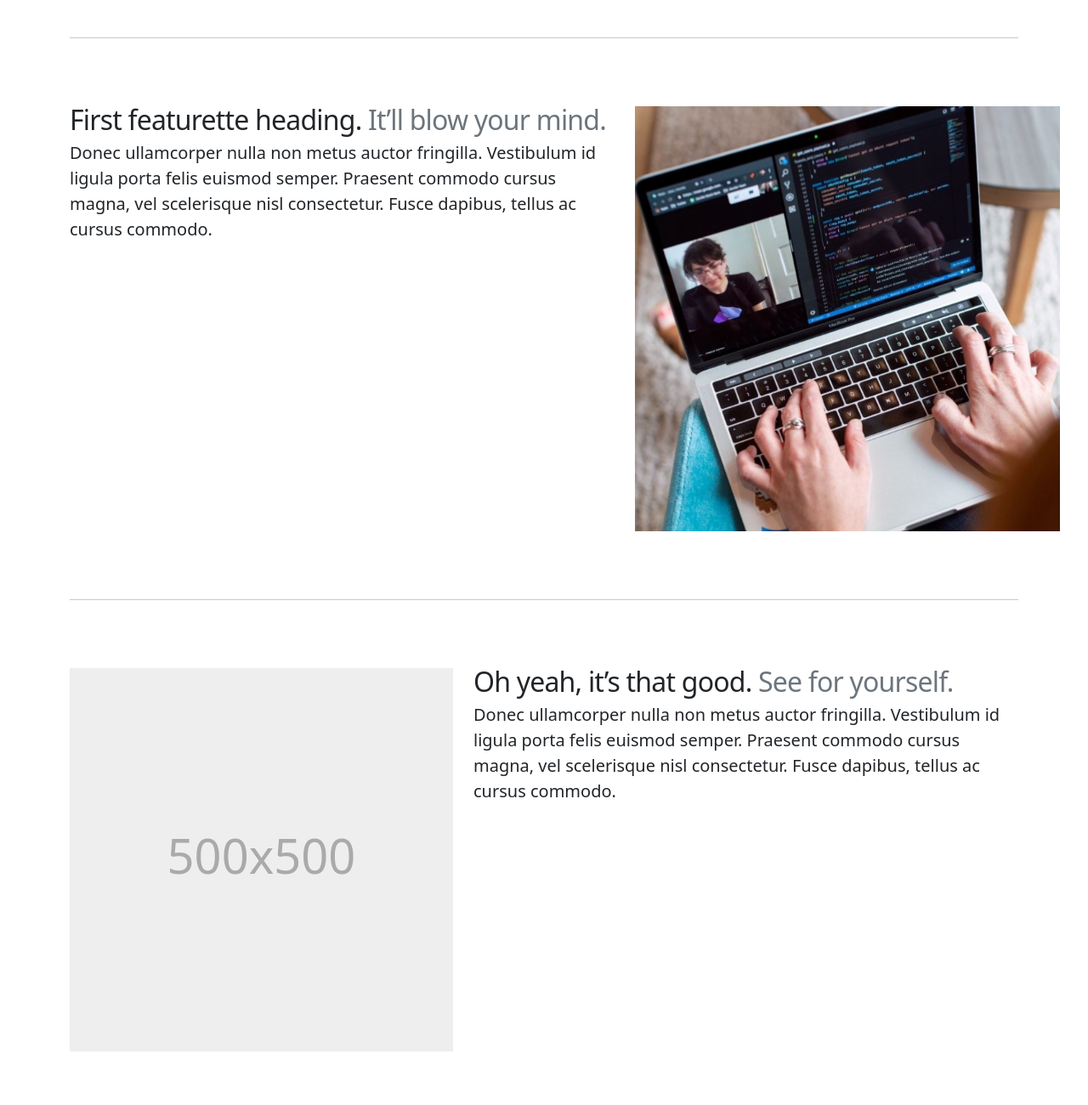
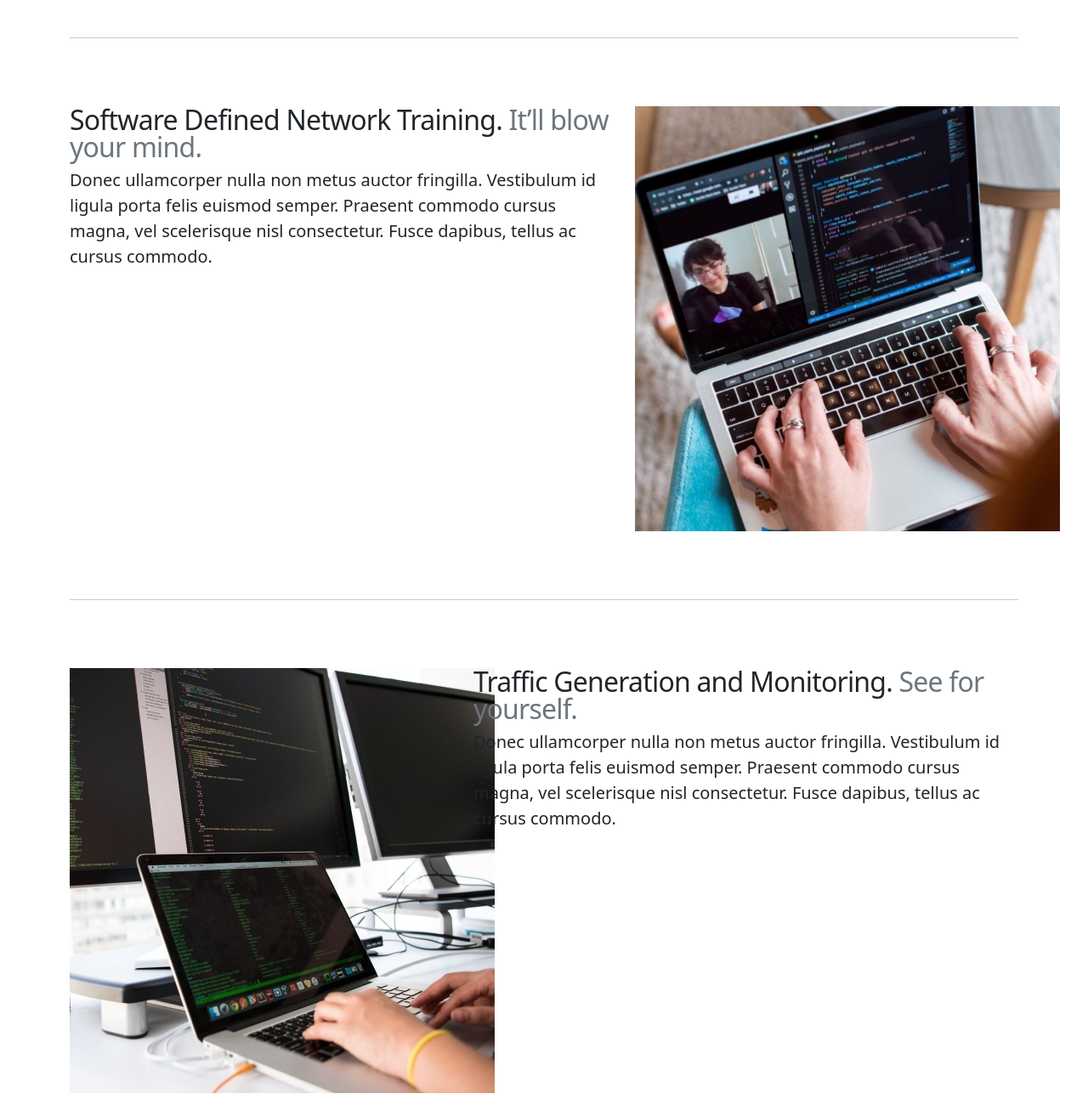
Before and after one commit to gmoisio/gmoisio.github.io, a plain HTML site: page index.html in a window 1280 px wide. Shown: the part 440-1740 px from the top of the page at 85% size. Drawn offline with nearby package versions, Linux system fonts and the light colour scheme.

Commit message:
modify index.html

```diff
--- a/index.html
+++ b/index.html
@@ -37,7 +37,8 @@
     <hr class="featurette-divider">
     <div class="row featurette">
       <div class="col-md-7">
-        <h2 class="featurette-heading">First featurette heading. <span class="text-muted">It’ll blow your mind.</span>
+        <h2 class="featurette-heading">Software Defined Network Training. <span class="text-muted">It’ll blow your
+            mind.</span>
         </h2>
         <p class="lead">Donec ullamcorper nulla non metus auctor fringilla. Vestibulum id ligula porta felis euismod
           semper. Praesent commodo cursus magna, vel scelerisque nisl consectetur. Fusce dapibus, tellus ac cursus
@@ -50,18 +51,14 @@
     <hr class="featurette-divider">
     <div class="row featurette">
       <div class="col-md-7 order-md-2">
-        <h2 class="featurette-heading">Oh yeah, it’s that good. <span class="text-muted">See for yourself.</span></h2>
+        <h2 class="featurette-heading">Traffic Generation and Monitoring. <span class="text-muted">See for
+            yourself.</span></h2>
         <p class="lead">Donec ullamcorper nulla non metus auctor fringilla. Vestibulum id ligula porta felis euismod
           semper. Praesent commodo cursus magna, vel scelerisque nisl consectetur. Fusce dapibus, tellus ac cursus
           commodo.</p>
       </div>
       <div class="col-md-5 order-md-1">
-        <svg class="bd-placeholder-img bd-placeholder-img-lg featurette-image img-fluid mx-auto" width="500"
-          height="500" xmlns="http://www.w3.org/2000/svg" role="img" aria-label="Placeholder: 500x500"
-          preserveAspectRatio="xMidYMid slice" focusable="false">
-          <title>Placeholder</title>
-          <rect width="100%" height="100%" fill="#eee" /><text x="50%" y="50%" fill="#aaa" dy=".3em">500x500</text>
-        </svg>
+        <img src="img/monitoring.jpg" height="500" width="500" alt="Monitoring by Gilbert MOISIO">
       </div>
     </div>
     <hr class="featurette-divider">
```
Also changed, not shown: img/monitoring.jpg (added).
